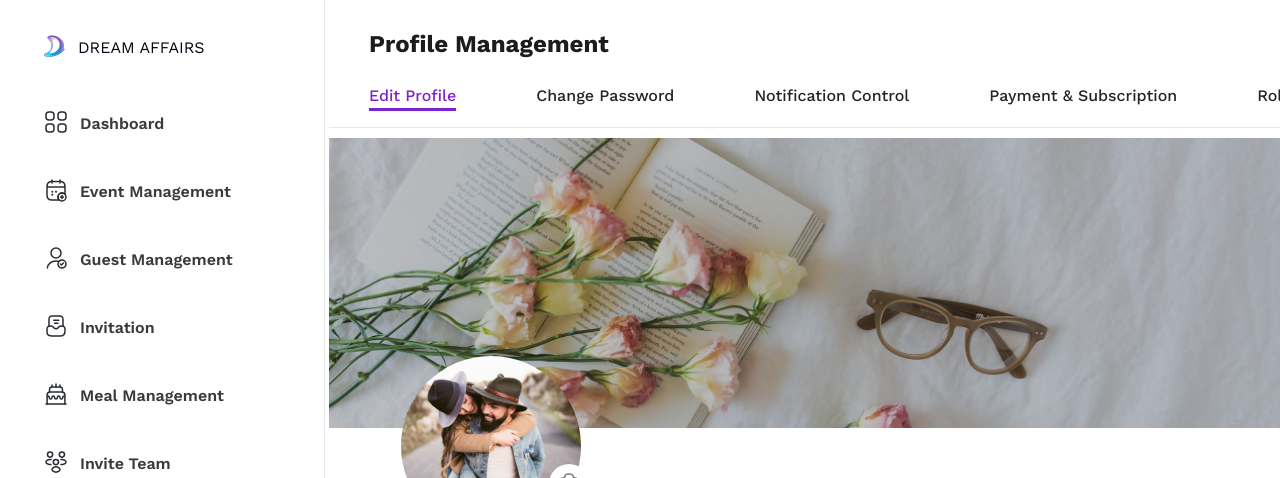
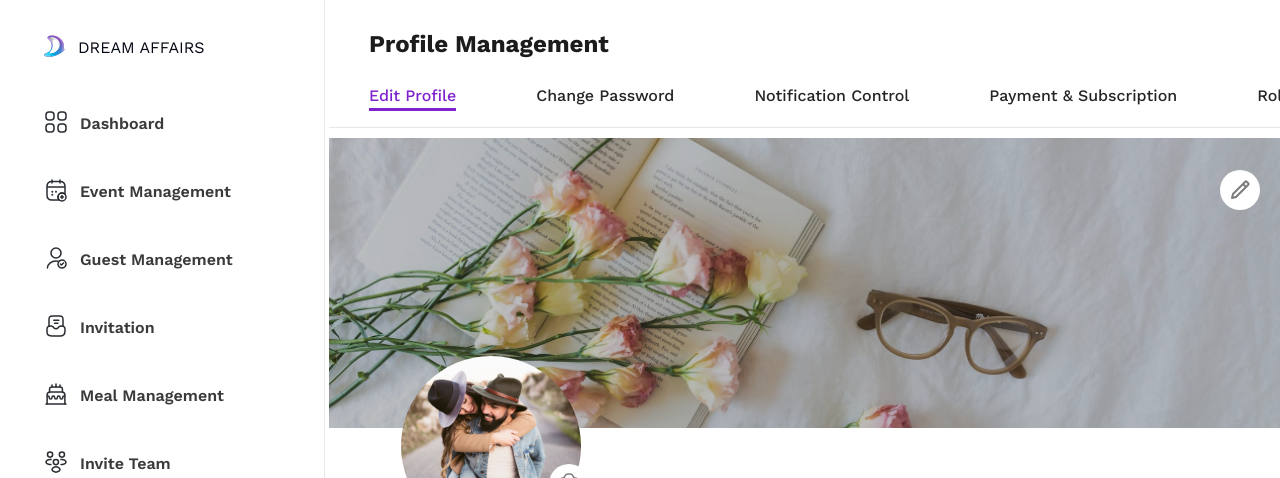
Before and after one commit to Dream-Affairs/Dream-Affairs-Frontend, a Next.js app: page /dashboard/settings in a window 1280 px wide. Shown: the top 478 px of the page. Built offline with nearby package versions, Linux system fonts and the light colour scheme.

Commit message:
cover photo upload added

```diff
--- a/app/dashboard/settings/(components)/profile-images.tsx
+++ b/app/dashboard/settings/(components)/profile-images.tsx
@@ -4,9 +4,11 @@ import cpic from '../(assets)/cover-photo.jpg';
 import ppic from '../(assets)/profile-picture.jpg';
 import Image from 'next/image';
 import SettingsModal from './modal';
+import { BiPencil } from 'react-icons/bi';
 
 const CoverPhoto = () => {
   const [selectedImage, setSelectedImage] = useState<string>('');
+  const [coverImage, setCoverImage] = useState<string>('');
   const [isModalOpen, setIsModalOpen] = useState(false);
 
   const handleImageUpload = (event: React.ChangeEvent<HTMLInputElement>) => {
@@ -15,8 +17,18 @@ const CoverPhoto = () => {
       setSelectedImage(URL.createObjectURL(file));
     }
   };
+  const handleCoverUpload = (event: React.ChangeEvent<HTMLInputElement>) => {
+    const file = event.target.files && event.target.files[0];
+    if (file) {
+      setCoverImage(URL.createObjectURL(file));
+    }
+  };
 
   const handleChooseImage = () => {
+    const fileInput = document.getElementById('imageInput') as HTMLInputElement;
+    fileInput.click();
+  };
+  const handleChooseCover = () => {
     const fileInput = document.getElementById('imageInput') as HTMLInputElement;
     fileInput.click();
   };
@@ -33,8 +45,23 @@ const CoverPhoto = () => {
   };
 
   return (
-    <div className="w-full h-[170px] md:h-[290px] bg-black">
-      <Image src={cpic} alt="cover image" className="w-full h-full object-cover opacity-75" />
+    <div className="w-full h-[170px] md:h-[290px]">
+      <div className="relative w-full h-full object-cover overflow-hidden bg-black">
+        <Image
+          src={coverImage === '' ? cpic : coverImage}
+          alt="cover image"
+          className="w-full h-full object-cover opacity-75"
+          width={0}
+          height={0}
+        />
+        <span
+          onClick={handleChooseCover}
+          className="inline-block p-2 rounded-full text-2xl absolute right-5 top-8 bg-white cursor-pointer"
+        >
+          <input type="file" hidden onChange={handleCoverUpload} accept="image/*" id="imageInput" />
+          <BiPencil className="text-[#7C7C7C]" />
+        </span>
+      </div>
       <div className="relative w-[140px] h-[140px] md:w-[180px] md:h-[180px] -mt-[4.5rem] mx-auto md:ms-[4.5rem]">
         <div className="profile-picture w-full h-full relative rounded-full overflow-hidden">
           <Image
```
